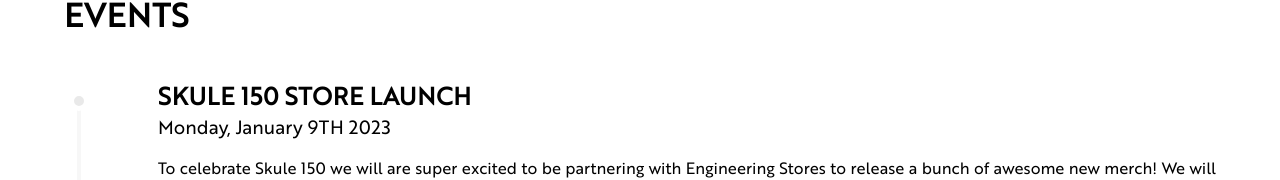
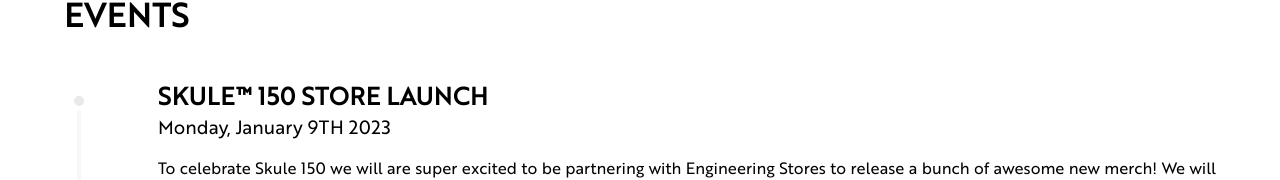
Before and after one commit to Freeassassin/skule150, a React (Create React App) app: page /events in a window 1280 px wide. Shown: the part 123-303 px from the top of the page. Built offline with nearby package versions, Linux system fonts and the light colour scheme.

Commit message:
trademark

```diff
--- a/src/pages/Events/Events.jsx
+++ b/src/pages/Events/Events.jsx
@@ -6,7 +6,7 @@
 
   const eventsInfo = [
     {
-      name: "SKULE 150 STORE LAUNCH",
+      name: "SKULE™ 150 STORE LAUNCH",
       date: "Monday, January 9TH 2023",
       description:
         "To celebrate Skule 150 we will are super excited to be partnering with Engineering Stores to release a bunch of awesome new merch! We will be releasing new merch items throughout the semester which can be purchased either through EngStores or at Skule 150 Store pop-ups.",
```
